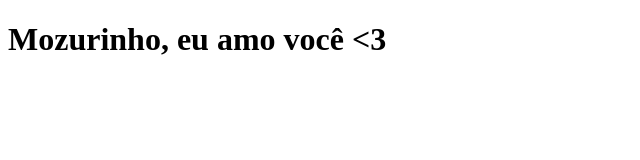
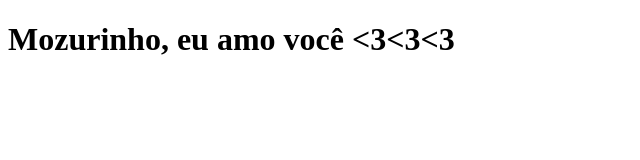
Before and after one commit to LucasTS30/clone-tabnews, a Next.js app: page / in a window 1280 px wide. Shown: the top 160 px of the page, without its empty margins (0-640 px from the left). Built offline with nearby package versions, Linux system fonts and the light colour scheme.

Commit message:
modifica a frase

```diff
--- a/pages/index.js
+++ b/pages/index.js
@@ -1,5 +1,5 @@
 function Home() {
-    return <h1>Mozurinho, eu amo você &#60;3</h1>
+    return <h1>Mozurinho, eu amo você &#60;3&#60;3&#60;3</h1>
 }
 
 export default Home;
```
